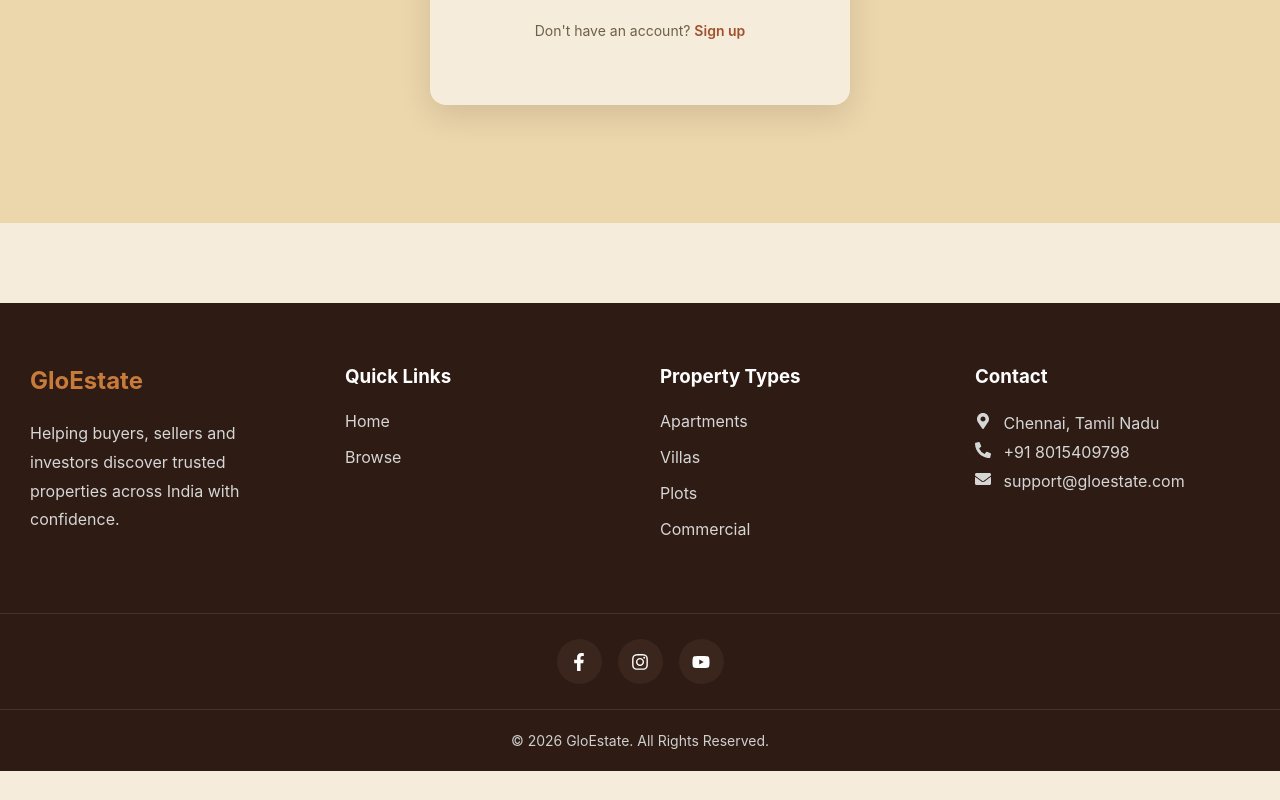
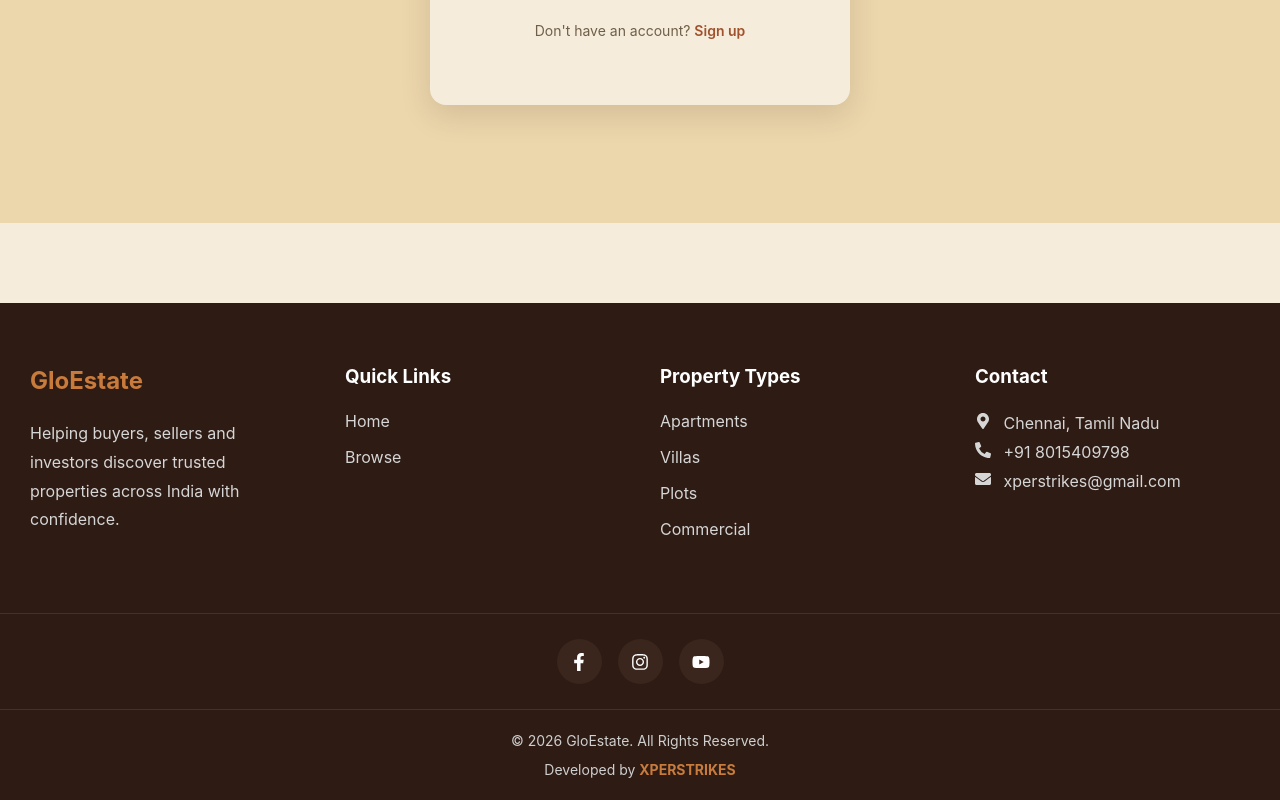
Before and after one commit to mr-Narasimma-the-developer/Gloestate-web, a React (Vite) app in the folder client/: page /login in a window 1280 px wide. Shown: the part 564-1364 px from the top of the page. Before the commit the page ends 1335 px from the top, so only its background shows below. Built offline with nearby package versions, Linux system fonts and the light colour scheme; no server answers.

Commit message:
Add XPERSTRIKES footer attribution

```diff
--- a/client/src/components/Footer.css
+++ b/client/src/components/Footer.css
@@ -72,6 +72,14 @@
 
 }
 
+.footer-column p a{
+
+    display:inline;
+
+    margin:0;
+
+}
+
 .footer-social{
 
     border-top:1px solid rgba(255,255,255,.1);
@@ -127,3 +135,15 @@
     font-size:14px;
 
 }
+
+.footer-developer{
+
+    margin:8px 0 0;
+
+}
+
+.footer-developer strong{
+
+    color:#C97B3B;
+
+}
--- a/client/src/components/Footer.jsx
+++ b/client/src/components/Footer.jsx
@@ -69,9 +69,9 @@ const Footer = () => {
 
           <p><FaMapMarkerAlt /> Chennai, Tamil Nadu</p>
 
-          <p><FaPhoneAlt /> +91 8015409798</p>
+          <p><FaPhoneAlt /> <a href="tel:+918015409798">+91 8015409798</a></p>
 
-          <p><FaEnvelope /> support@gloestate.com</p>
+          <p><FaEnvelope /> <a href="mailto:xperstrikes@gmail.com">xperstrikes@gmail.com</a></p>
 
         </div>
 
@@ -99,6 +99,8 @@ const Footer = () => {
           © {new Date().getFullYear()} GloEstate. All Rights Reserved.
         </p>
 
+        <p className="footer-developer">Developed by <strong>XPERSTRIKES</strong></p>
+
       </div>
 
     </footer>
```
